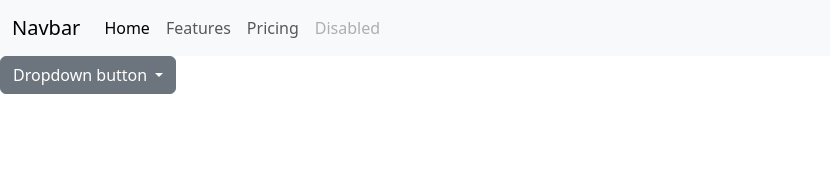
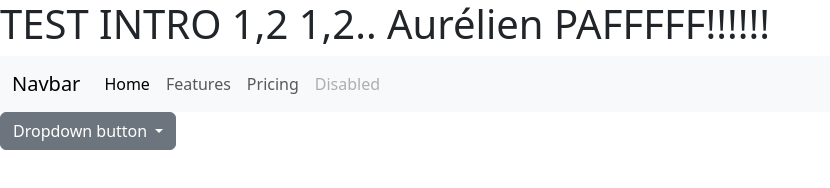
Before and after one commit to orhan54/taf_a2, a plain HTML site: page index.html in a window 1280 px wide. Shown: the whole page, without its empty margins (0-830 px from the left). Drawn offline with nearby package versions, Linux system fonts and the light colour scheme.

Commit message:
Ajout H1

```diff
--- a/index.html
+++ b/index.html
@@ -13,6 +13,7 @@
 </head>
 
 <body>
+    <h1>TEST INTRO 1,2   1,2.. Aurélien PAFFFFF!!!!!!</h1>
     <header>
         <nav class="navbar navbar-expand-lg bg-body-tertiary">
             <div class="container-fluid">
```
